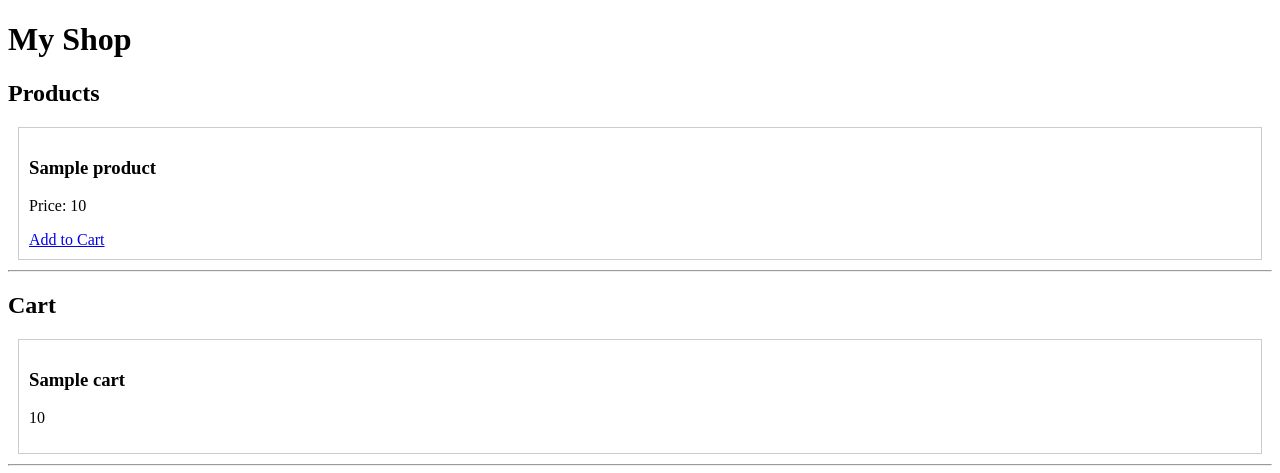
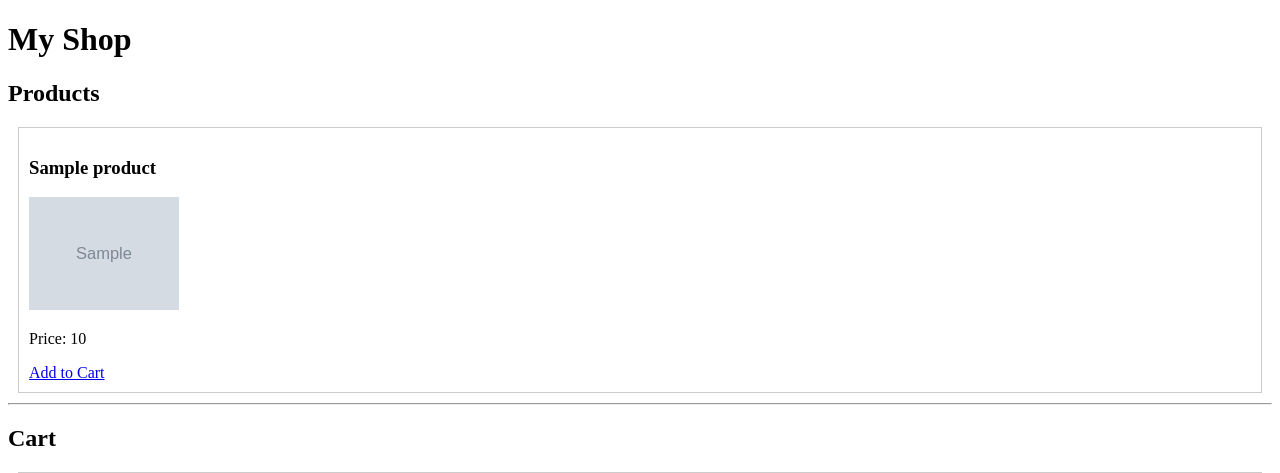
Before and after one commit to tahmid16122009-crypto/shoes-place, a Flask app: template templates/index.html in a window 1280 px wide. Shown: the top 473 px of the page. Run offline with Flask 3, Linux system fonts and the light colour scheme; the template is opened without the code that fills it: most values are stand-ins (such as "Sample title", 1, 10 or a date in 2020); grey boxes marked "Sample" are stand-in pictures.

Commit message:
Update index.html

```diff
--- a/templates/index.html
+++ b/templates/index.html
@@ -12,6 +12,7 @@
 {% for p in products %}
 <div style="border:1px solid #ccc; padding:10px; margin:10px;">
     <h3>{{p.name}}</h3>
+    <img src="{{p.image}}" width="150">
     <p>Price: {{p.price}}</p>
     <a href="/add_to_cart/{{p.id}}">Add to Cart</a>
 </div>
```
